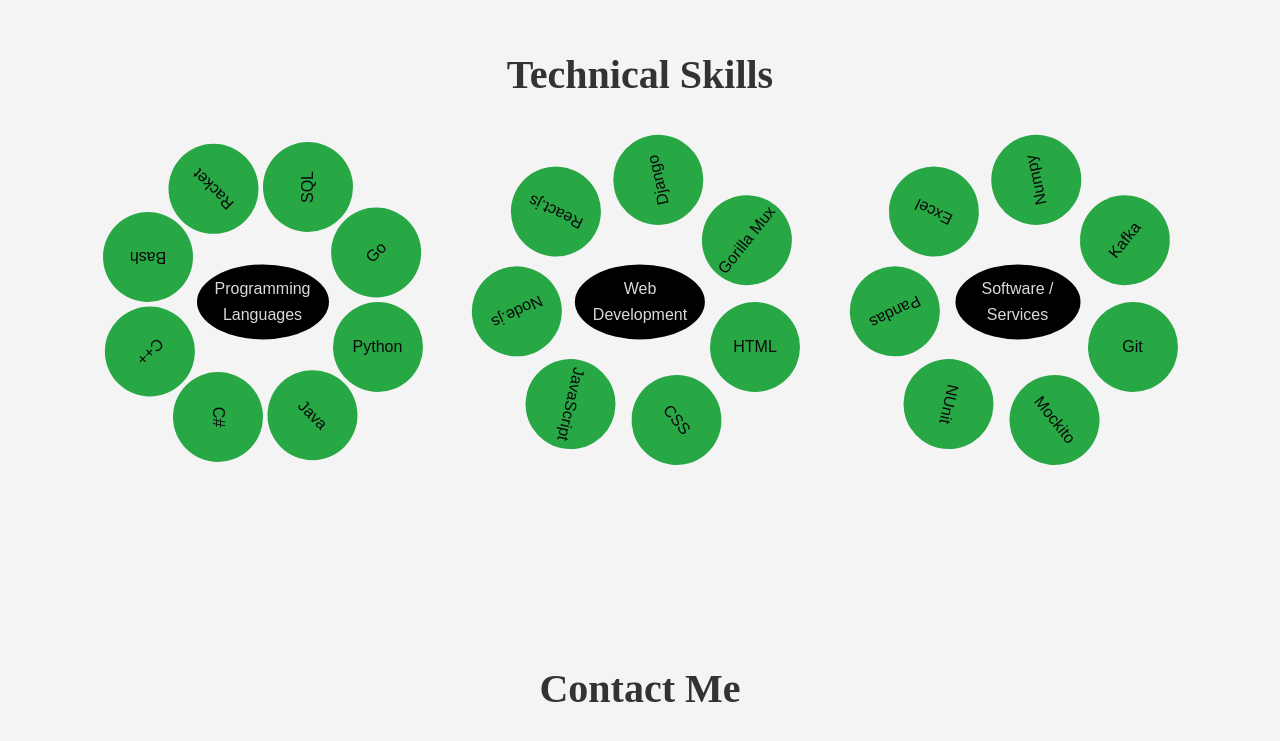
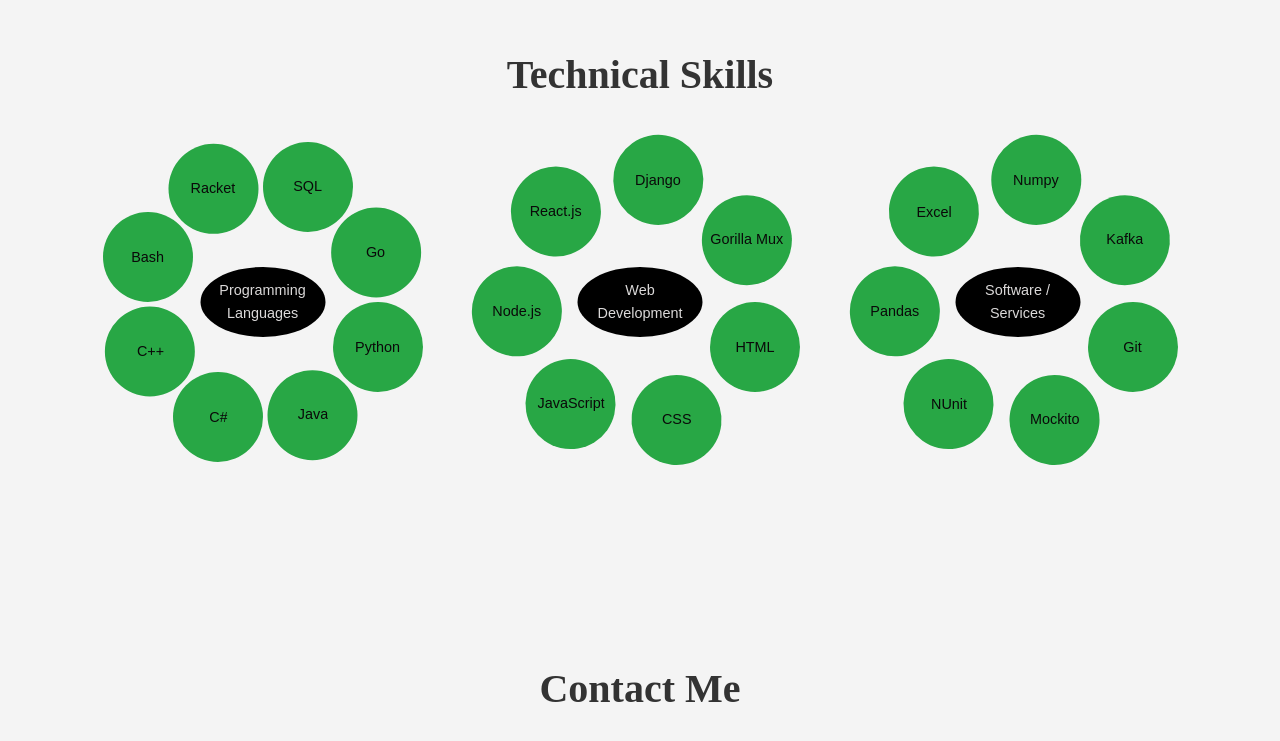
Before and after one commit to souravkumar0546/Portfolio, a React (Create React App) app: page / in a window 1280 px wide. Shown: the part 1702-2443 px from the top of the page. Built offline with nearby package versions, Linux system fonts and the light colour scheme.

Commit message:
fixed styling

```diff
--- a/src/App.css
+++ b/src/App.css
@@ -300,10 +300,8 @@
 }
 
 /*skills*/
-/* Skills Section Styles */
 #skills {
-  /* padding: 20px;
-  text-align: center; */
+  text-align: center;
   padding: 50px 20px;
   display: flex;
   flex-direction: column;
@@ -329,6 +327,7 @@
   position: absolute;
   top: 50%;
   left: 50%;
+  font-size: 0.9rem;
   transform: translate(-50%, -50%);
   background-color: #000000; /* Background color for category node */
   text-align: center;
@@ -362,8 +361,8 @@
 }
 
 .skill-text {
-  transform: rotate(0deg); /* Keep text horizontal */
-  font-size: 0.8rem;
+  transform: rotate(0deg); /* Placeholder or default */
+  font-size: 0.9rem;
   max-width: 80px; /* Restrict the text width inside the circle */
   text-align: center;
   overflow: hidden;
@@ -390,6 +389,8 @@
 
   .category-node {
       padding: 8px 12px; /* Adjust padding for smaller circles */
+      font-size: 0.8rem; /* Further reduce font size for smaller screens */
+
   }
 
   .skill-node {
@@ -398,7 +399,7 @@
   }
 
   .skill-text {
-    font-size: 0.6rem; /* Further reduce font size for smaller screens */
+    font-size: 0.8rem; /* Further reduce font size for smaller screens */
   }
 }
 
--- a/src/components/Skills.js
+++ b/src/components/Skills.js
@@ -41,18 +41,31 @@
                 {categories.map((category, index) => (
                     <div className="skill-wheel" key={category}>
                         <div className="category-node">{category}</div>
-                        {skills[category].map((skill, skillIndex) => (
+                        {skills[category].map((skill, skillIndex) => {
+                            const totalSkills = skills[category].length;
+                            const rotationAngle = skillIndex * (360 / totalSkills); // Calculate rotation angle for each skill
+                            const reverseRotation = -rotationAngle; // Reverse angle for the text inside
+
+                            return (
                                 <div
                                     className="skill-node"
                                     key={skill}
                                     style={{
-                                    transform: `rotate(${skillIndex * (360 / skills[category].length)}deg) translate(70px)`, // Adjust translate distance if needed
+                                        transform: `rotate(${rotationAngle}deg) translate(70px)`,
                                     }}
                                     title={skill}
                                 >
+                                    <div
+                                        className="skill-text"
+                                        style={{
+                                            transform: `rotate(${reverseRotation}deg)`, // Rotate text in opposite direction
+                                        }}
+                                    >
                                         {skill}
                                     </div>
-                        ))}
+                                </div>
+                            );
+                        })}
                     </div>
                 ))}
             </div>
```
Lines whose indentation alone changed are shown as unchanged.
